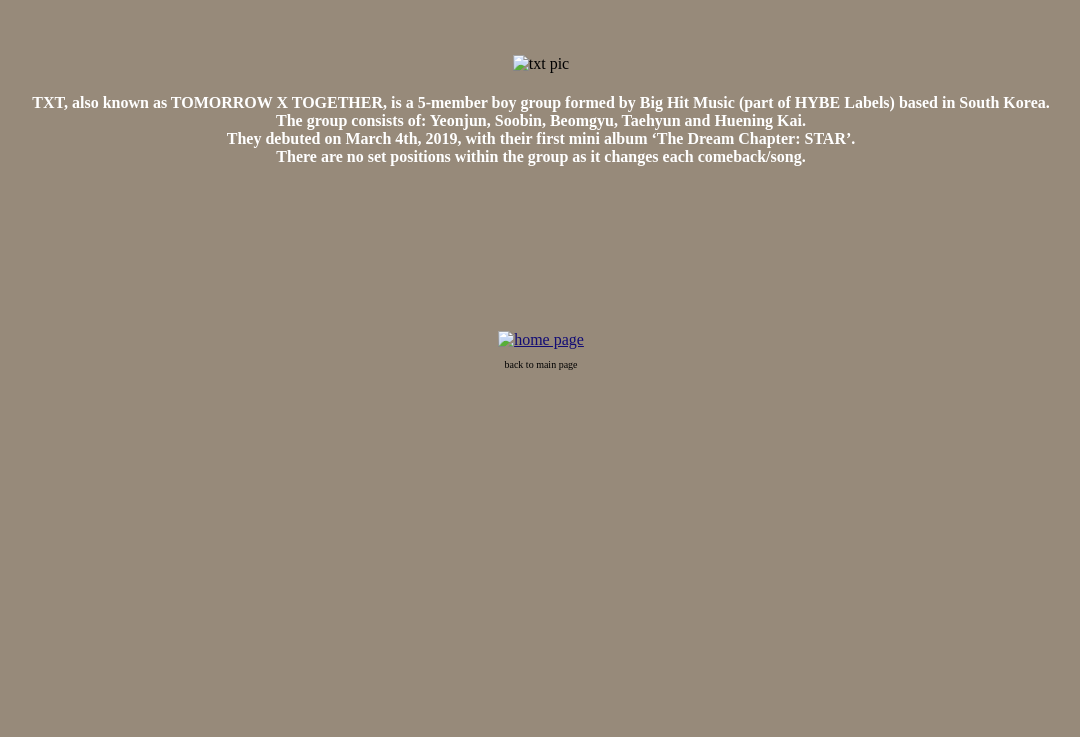
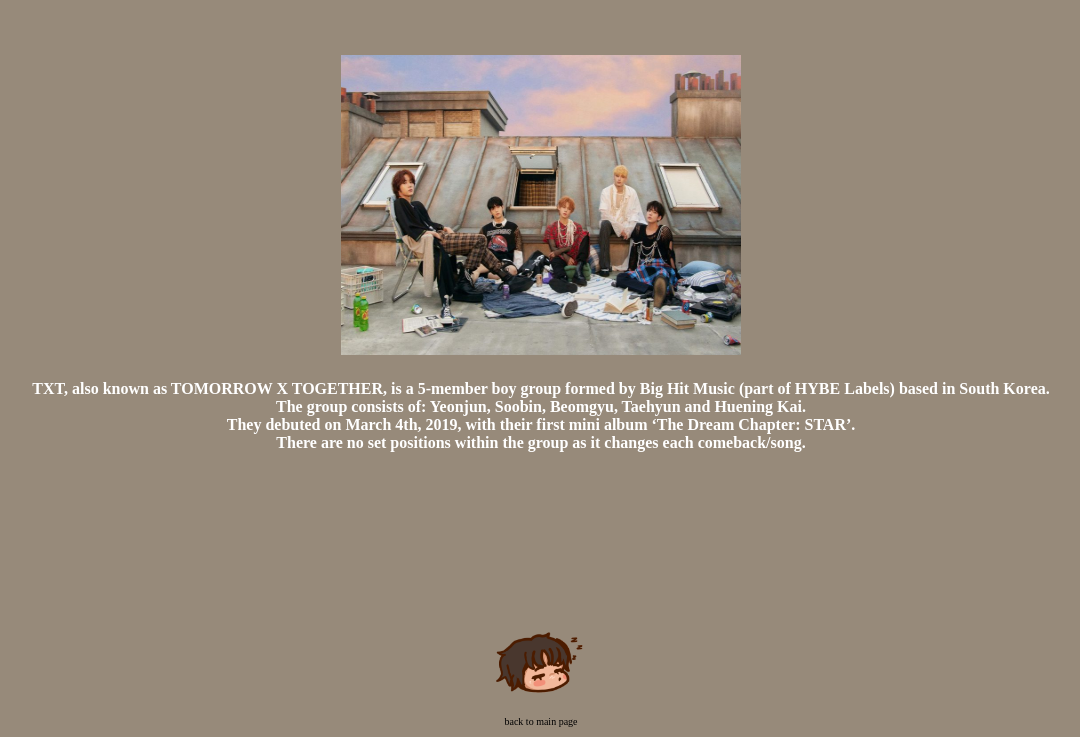
Before and after one commit to anabel-MG/WEB-development, a plain HTML site: page Fansite.html in a window 1280 px wide. Shown: the part 103-840 px from the top of the page, without its empty margins (99-1179 px from the left). Before the commit the page ends 800 px from the top, so only its background shows below. Drawn offline with Linux system fonts and the light colour scheme.

Commit message:
Update Fansite.html

```diff
--- a/Fansite.html
+++ b/Fansite.html
@@ -26,7 +26,7 @@
 
 
 
- <img src="images/txtgroup.jpg" alt="txt pic" width="400" height="300">
+ <img src="txtgroup.jpg" alt="txt pic" width="400" height="300">
 
 
 
@@ -81,7 +81,7 @@
 <br/> <br/>
 
 
-<a href="hlwrld3.html"><img src="images/anypic2.png" alt="home page" style="width:100px;"></a>
+<a href="hlwrld3.html"><img src="anypic2.png" alt="home page" style="width:100px;"></a>
 <p style="font-size: 10px" >   back to main page </p>
 </body>
 </html>
```
